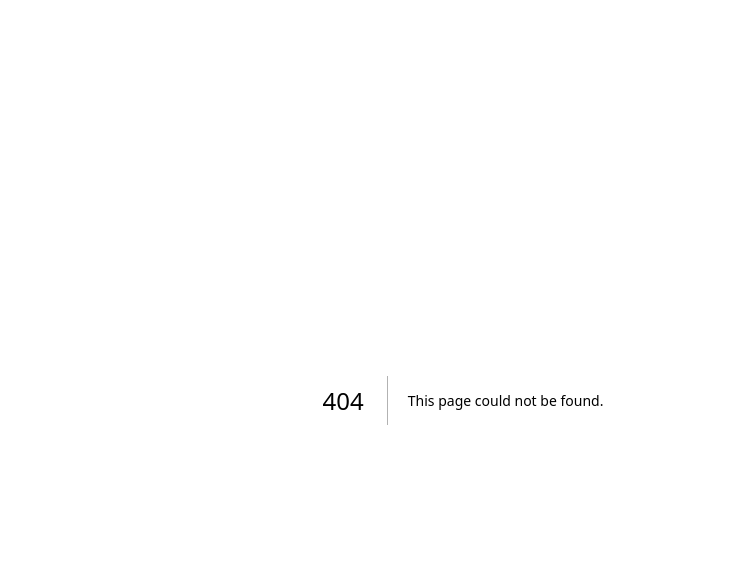
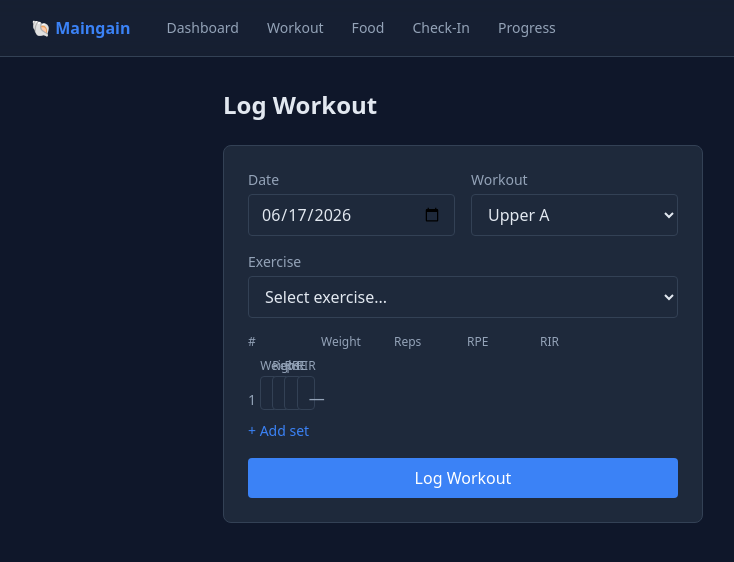
Before and after one commit to alessandroroma/maingain-tracker, a Next.js app: page /workout in a window 1280 px wide. Before the commit this address had no page. Shown: the top 562 px of the page, without its empty margins (177-911 px from the left). Built offline with nearby package versions, Linux system fonts and the light colour scheme.

Commit message:
Milestone 8: Navigation header, food/workout pages, main redirects to dashboard

```diff
--- /dev/null
+++ b/src/app/food/page.tsx
@@ -0,0 +1,12 @@
+import { FoodLogForm } from "@/components/forms/food-log-form";
+
+export default function FoodPage() {
+  return (
+    <main className="max-w-lg mx-auto px-4 py-8">
+      <h1 className="text-2xl font-bold mb-6">Log Food</h1>
+      <div className="bg-card p-6 rounded-lg border border-border">
+        <FoodLogForm />
+      </div>
+    </main>
+  );
+}
--- a/src/app/layout.tsx
+++ b/src/app/layout.tsx
@@ -1,5 +1,6 @@
 import type { Metadata } from "next";
 import "./globals.css";
+import { Nav } from "@/components/navigation";
 
 export const metadata: Metadata = {
   title: "Maingain Tracker",
@@ -13,7 +14,10 @@ export default function RootLayout({
 }) {
   return (
     <html lang="en">
-      <body className="min-h-screen">{children}</body>
+      <body className="min-h-screen bg-background">
+        <Nav />
+        {children}
+      </body>
     </html>
   );
 }
--- a/src/app/page.tsx
+++ b/src/app/page.tsx
@@ -1,43 +1,5 @@
+import { redirect } from "next/navigation";
+
 export default function Home() {
-  return (
-    <main className="max-w-4xl mx-auto px-4 py-8">
-      <div className="text-center mb-8">
-        <h1 className="text-3xl font-bold">Maingain Tracker</h1>
-        <p className="text-muted mt-2">Track food, workouts, and body recomposition</p>
-      </div>
-
-      <div className="grid grid-cols-1 md:grid-cols-3 gap-4 mb-8">
-        <div className="bg-card p-6 rounded-lg border border-border">
-          <h2 className="text-sm font-medium text-muted mb-2">Today&apos;s Calories</h2>
-          <p className="text-2xl font-bold">—</p>
-        </div>
-        <div className="bg-card p-6 rounded-lg border border-border">
-          <h2 className="text-sm font-medium text-muted mb-2">Today&apos;s Protein</h2>
-          <p className="text-2xl font-bold">—</p>
-        </div>
-        <div className="bg-card p-6 rounded-lg border border-border">
-          <h2 className="text-sm font-medium text-muted mb-2">Weekly Weight Change</h2>
-          <p className="text-2xl font-bold">—</p>
-        </div>
-      </div>
-
-      <div className="bg-card p-6 rounded-lg border border-border">
-        <h2 className="font-semibold mb-4">Quick Actions</h2>
-        <div className="grid grid-cols-2 gap-3">
-          <button className="bg-primary hover:bg-primary-hover text-white px-4 py-2 rounded transition">
-            Log Bodyweight
-          </button>
-          <button className="bg-primary hover:bg-primary-hover text-white px-4 py-2 rounded transition">
-            Log Food
-          </button>
-          <button className="bg-primary hover:bg-primary-hover text-white px-4 py-2 rounded transition">
-            Log Workout
-          </button>
-          <button className="bg-primary hover:bg-primary-hover text-white px-4 py-2 rounded transition">
-            Weekly Check-In
-          </button>
-        </div>
-      </div>
-    </main>
-  );
+  redirect("/dashboard");
 }
--- /dev/null
+++ b/src/app/workout/page.tsx
@@ -0,0 +1,12 @@
+import { WorkoutLogForm } from "@/components/forms/workout-log-form";
+
+export default function WorkoutPage() {
+  return (
+    <main className="max-w-lg mx-auto px-4 py-8">
+      <h1 className="text-2xl font-bold mb-6">Log Workout</h1>
+      <div className="bg-card p-6 rounded-lg border border-border">
+        <WorkoutLogForm />
+      </div>
+    </main>
+  );
+}
--- /dev/null
+++ b/src/components/navigation.tsx
@@ -0,0 +1,31 @@
+"use client";
+
+import Link from "next/link";
+
+const navItems = [
+  { href: "/dashboard", label: "Dashboard" },
+  { href: "/workout", label: "Workout" },
+  { href: "/food", label: "Food" },
+  { href: "/checkin", label: "Check-In" },
+  { href: "/progress", label: "Progress" },
+];
+
+export function Nav() {
+  return (
+    <nav className="border-b border-border bg-card/50 backdrop-blur sticky top-0 z-10">
+      <div className="max-w-4xl mx-auto px-4">
+        <div className="flex items-center gap-6 h-14">
+          <Link href="/dashboard" className="font-bold text-primary">🐚 Maingain</Link>
+          <div className="flex gap-1">
+            {navItems.map((item) => (
+              <Link key={item.href} href={item.href}
+                className="px-3 py-2 text-sm text-muted hover:text-foreground rounded transition">
+                {item.label}
+              </Link>
+            ))}
+          </div>
+        </div>
+      </div>
+    </nav>
+  );
+}
```
